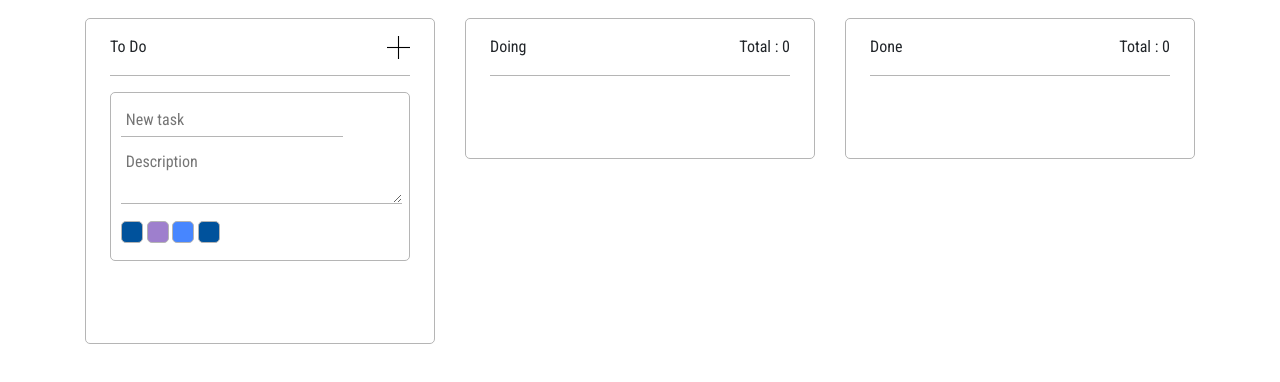
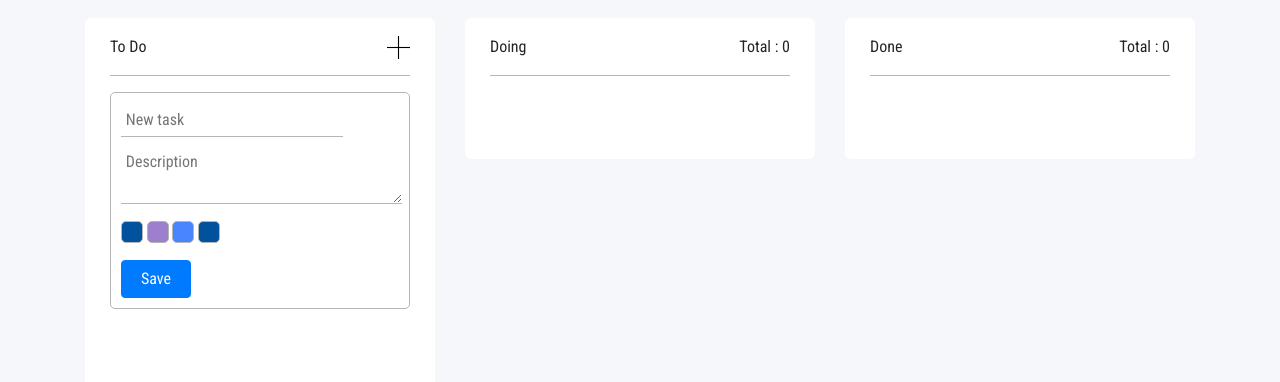
Before and after one commit to ocfranz/todo, a plain HTML site: page index.html in a window 1280 px wide. Both pictures are taken after a click on the link 398 px from the left and 146 px from the top of the page. Shown: the part 100-482 px from the top of the page. Drawn offline with nearby package versions, Linux system fonts and the light colour scheme.

Commit message:
button save

```diff
--- a/index.html
+++ b/index.html
@@ -34,7 +34,7 @@
                         </div>
                         <div class="new-task text-left" id="new-task">
                             <div class="new-task-content">
-                                <input type="text" id="task-title" placeholder="New task" autofocus="true" onkeypress="addTask(event)">
+                                <input type="text" id="task-title" placeholder="New task" autofocus="true">
                                 <textarea name="t-description" id="task-description" cols="35" rows="2" placeholder="Description"></textarea>
                                 <div id="bg-selector">
                                     <div class="color" data-value="#00529c"></div>
@@ -42,6 +42,7 @@
                                     <div class="color" data-value="#4786FF"></div>
                                     <div class="color" data-value="#00529c"></div>
                                 </div>
+                                <button type="button" class="btn btn-primary" id="btn-save" onclick="addTask()">Save</button>
                             </div>
 
                         </div>
--- a/src/css/main.css
+++ b/src/css/main.css
@@ -5,7 +5,7 @@ body, html{
     padding: 0;
 }
 body{
-    background: #FFF;
+    background-color: #F5F7FA;
 
     font-family: 'Roboto Condensed', sans-serif;
 }
@@ -22,7 +22,8 @@ body{
     margin:0 0 1rem 0;
 }
 .task-content{
-    border: 1px solid #B5B5B5;
+    border: 1px solid #ffffff;
+    background-color: #ffff;
     padding: 1rem 1.5rem;
     border-radius: 5px;
 }
@@ -71,7 +72,13 @@ body{
     height: 20px;
     cursor: pointer;
 }
-
+#btn-save {
+    margin:10px 0 0 0;
+    width: 70px;
+}
+#btn-save:focus{
+    outline: 0;
+}
 .task-after{
     display: block;
 }
--- a/src/js/main.js
+++ b/src/js/main.js
@@ -54,13 +54,13 @@ function drop(target, event){
 
 }
 
-function addTask(event){
+function addTask(){
     var new_container = document.getElementById("new-task");
     var t_title = document.getElementById("task-title");
     var t_desc = document.getElementById("task-description");
     var description = "No description";
     if(t_title.value != "" ){
-        if(event.which == 13 ||event.keyCode == 13){
+
         if(t_desc.value != ""){
             description = t_desc.value;
         }
@@ -75,7 +75,10 @@ function addTask(event){
         t_title.value = "";
         t_desc.value = "";
 
+
     }
+    else{
+        alert("Type the task title");
     }
 }
 function launchAdd(){
@@ -86,12 +89,10 @@ function launchAdd(){
 
 function loadColors(){
     var colors = document.getElementsByClassName("color");
-
     for(var i=0; i<colors.length; i++){
         var color = colors[i].getAttribute("data-value");
         console.log(color);
         colors[i].style.backgroundColor = color;
-
     }
 
 }
```
Lines whose indentation alone changed are shown as unchanged.
